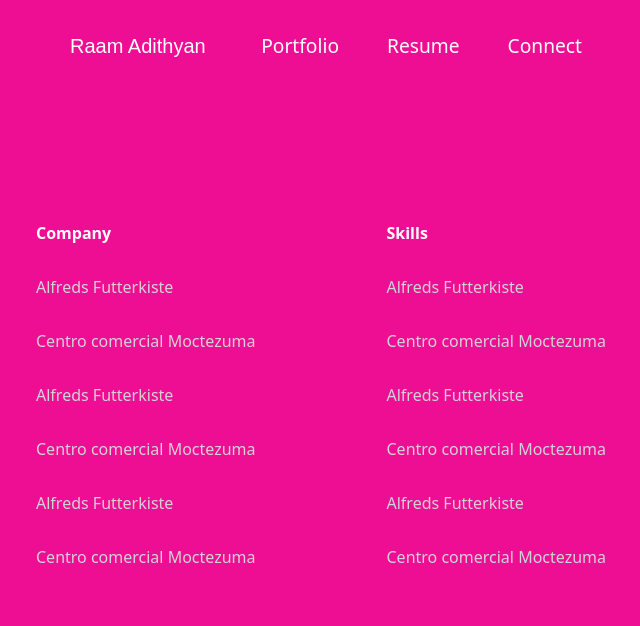
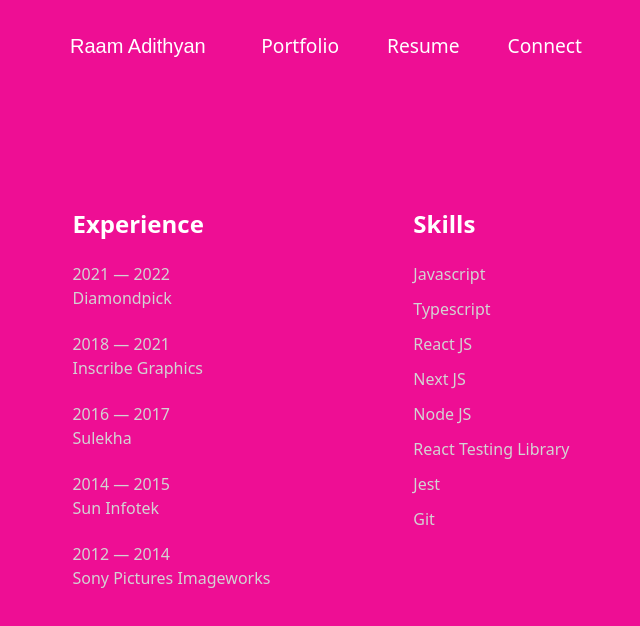
Before and after one commit to raamadithyan/portfolio, a Next.js app: page /resume in a window 1280 px wide. Shown: the top 626 px of the page, without its empty margins (314-954 px from the left). Built offline with nearby package versions, Linux system fonts and the light colour scheme; a web font is replaced by a local one.

Commit message:
table hydration error solved

```diff
--- a/src/pages/connect.js
+++ b/src/pages/connect.js
@@ -8,7 +8,35 @@ export default function Connect() {
                         flex justify-center items-center
     "
       >
-        <div className="  border-2  w-[80%] sm:w-[50%] h-auto"></div>
+        <div className="w-[80%] sm:w-[50%] h-auto flex justify-end">
+          {/*Skills*/}
+
+          <div>
+            <table className="text-white  ">
+              <tbody>
+                <tr>
+                  <th className="text-2xl connect-table">
+                    raamadithyan@gmail.com
+                  </th>
+                </tr>
+                <tr>
+                  <th className="text-2xl connect-table connect-table-bottom  ">
+                    9962802830
+                  </th>
+                </tr>
+                <tr>
+                  <th className="text-2xl connect-table">Github</th>
+                </tr>
+                <tr>
+                  <th className="text-2xl connect-table">Linkedin</th>
+                </tr>
+                <tr>
+                  <th className="text-2xl connect-table">Behance</th>
+                </tr>
+              </tbody>
+            </table>
+          </div>
+        </div>
       </div>
     </Page>
   );
--- a/src/pages/resume.js
+++ b/src/pages/resume.js
@@ -8,60 +8,87 @@ export default function Resume() {
       flex justify-center items-center
     "
       >
-        <div className="  w-[80%] sm:w-[50%] h-auto flex justify-between">
+        <div className="  w-[80%] sm:w-[50%] h-auto flex justify-around">
           {/*Experience*/}
 
           <div>
             <table className="text-white ">
+              <thead>
                 <tr>
-                <th>Company</th>
+                  <th className="text-2xl">Experience</th>
+                </tr>
+              </thead>
+              <tbody>
+                <tr>
+                  <td>
+                    2021 — 2022 <br />
+                    <span>Diamondpick</span>
+                  </td>
+                </tr>
+
+                <tr>
+                  <td>
+                    2018 — 2021 <br />
+                    <span>Inscribe Graphics </span>
+                  </td>
                 </tr>
                 <tr>
-                <td>Alfreds Futterkiste</td>
+                  <td>
+                    2016 — 2017 <br />
+                    <span>Sulekha </span>
+                  </td>
                 </tr>
                 <tr>
-                <td>Centro comercial Moctezuma</td>
+                  <td>
+                    2014 — 2015 <br />
+                    <span>Sun Infotek </span>
+                  </td>
                 </tr>
                 <tr>
-                <td>Alfreds Futterkiste</td>
+                  <td>
+                    2012 — 2014 <br />
+                    <span>Sony Pictures Imageworks </span>
+                  </td>
                 </tr>
-              <tr>
-                <td>Centro comercial Moctezuma</td>
-              </tr>
-              <tr>
-                <td>Alfreds Futterkiste</td>
-              </tr>
-              <tr>
-                <td>Centro comercial Moctezuma</td>
-              </tr>
+              </tbody>
             </table>
           </div>
 
           {/*Skills*/}
 
           <div>
-            <table className="text-white ">
+            <table className="text-white skill-table ">
+              <thead>
                 <tr>
-                <th>Skills</th>
+                  <th className="text-2xl">Skills</th>
+                </tr>
+              </thead>
+              <tbody>
+                <tr>
+                  <td>Javascript</td>
                 </tr>
                 <tr>
-                <td>Alfreds Futterkiste</td>
+                  <td>Typescript</td>
                 </tr>
                 <tr>
-                <td>Centro comercial Moctezuma</td>
+                  <td>React JS</td>
                 </tr>
                 <tr>
-                <td>Alfreds Futterkiste</td>
+                  <td>Next JS</td>
                 </tr>
                 <tr>
-                <td>Centro comercial Moctezuma</td>
+                  <td>Node JS</td>
                 </tr>
                 <tr>
-                <td>Alfreds Futterkiste</td>
+                  <td>React Testing Library</td>
                 </tr>
                 <tr>
-                <td>Centro comercial Moctezuma</td>
+                  <td>Jest</td>
                 </tr>
+                <tr>
+                  <td>Git</td>
+                </tr>
+              </tbody>
             </table>
           </div>
         </div>
--- a/src/styles/globals.css
+++ b/src/styles/globals.css
@@ -67,13 +67,27 @@ position: absolute;
 th,
 td {
 	padding-top: 10px;
-	padding-bottom: 20px;
+	padding-bottom: 12px;
 	padding-left: 30px;
 	padding-right: 40px;
 	text-align: left;
 }
 
 td {
-	font-weight: 300;
-	color: lightgray;
+	font-weight: 400;
+	color: lightgrey;
+	font-size: 16px;
 }
+
+.connect-table {
+	padding: 2px !important;
+	font-weight: 400;
+}
+
+.connect-table-bottom {
+	padding-bottom: 32px !important;
+}
+
+.skill-table td {
+	padding-bottom: 1px;
+}
```
Lines whose indentation alone changed are shown as unchanged.
